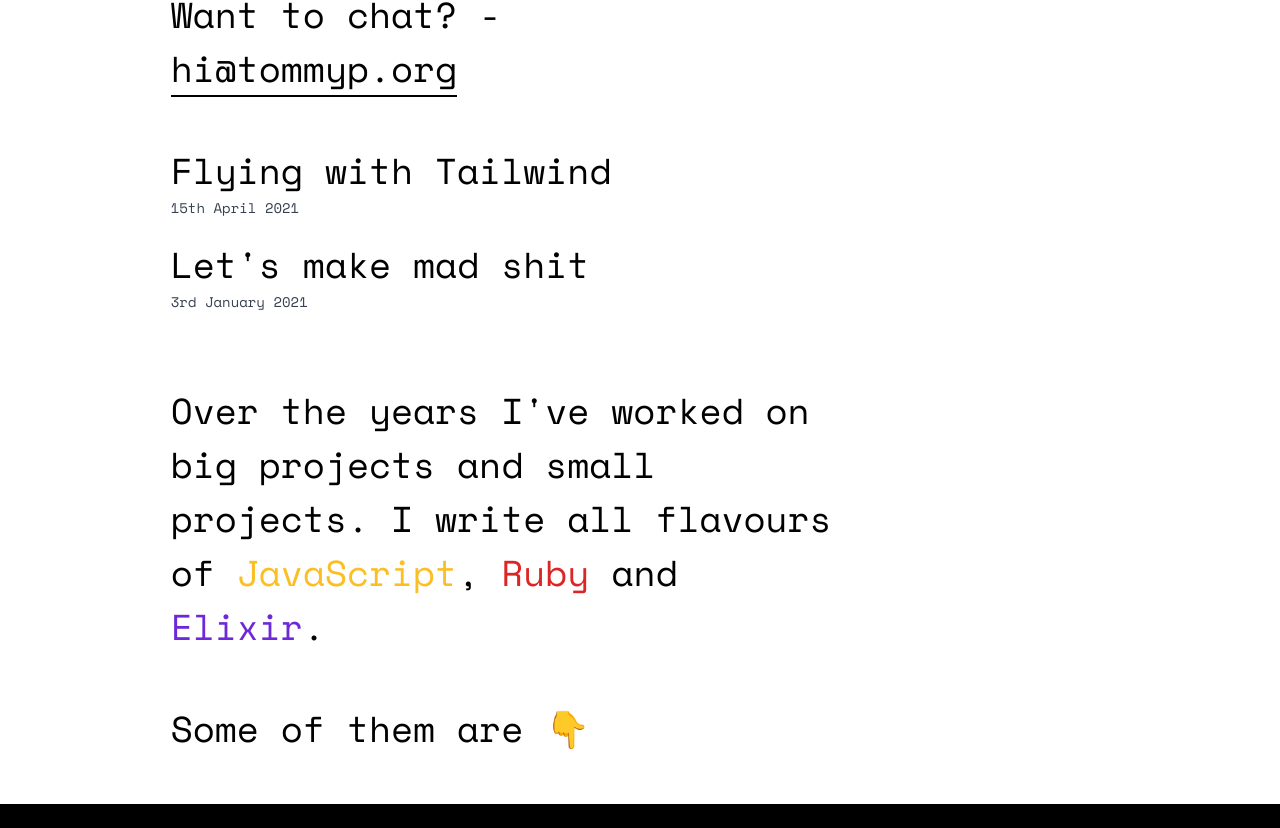
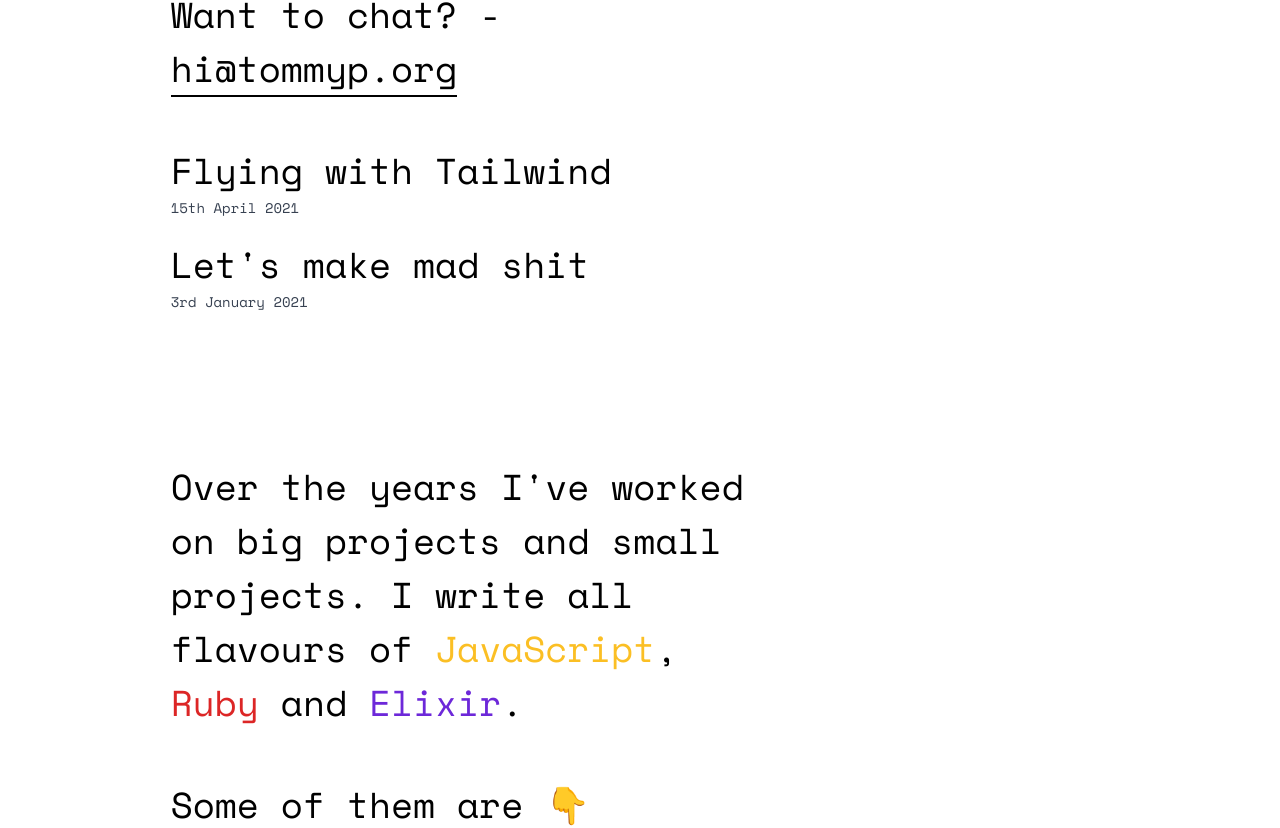
Before and after one commit to tommyp/tommyp.org, a Next.js app: page / in a window 1280 px wide. Shown: the part 508-1336 px from the top of the page. Built offline with nearby package versions, Linux system fonts and the light colour scheme; what tailwindcss-border-gradients would draw is missing.

Commit message:
move things around

```diff
--- a/components/external_a.js
+++ b/components/external_a.js
@@ -13,7 +13,8 @@ const ExtA = ({
     <a
       href={href}
       className={`
-        border-b-2
+      border-b
+        md:border-b-2
         transition
         duration-200
         ease-in-out
--- a/pages/index.js
+++ b/pages/index.js
@@ -64,10 +64,12 @@ function Index() {
             opportunities.
           </p>
           <p className="mb-12 leading-normal">
-            Want to chat? -{" "}
-            <ExtA href="mailto:hi@tommyp.org">hi@tommyp.org</ExtA>
+            Want to chat? <span className="hidden md:inline">-</span>{" "}
+            <span className="block md:inline">
+              <ExtA href="mailto:hi@tommyp.org">hi@tommyp.org</ExtA>
+            </span>
           </p>
-          <ul>
+          <ul className="pb-32">
             {posts.map((post, idx) => {
               return (
                 <li className="mb-5" key={idx}>
@@ -83,21 +85,23 @@ function Index() {
               );
             })}
           </ul>
+
+          <div>
+            <p className=" mb-12 leading-normal">
+              Over the years I&apos;ve worked on big projects and small
+              projects. I write all flavours of{" "}
+              <span className="text-amber-400">JavaScript</span>,{" "}
+              <span className="text-red-600">Ruby</span> and{" "}
+              <span className="text-violet-700">Elixir</span>.
+            </p>
+            <p className="mb-12 leading-normal">Some of them are 👇</p>
+          </div>
         </section>
       </section>
       <span id="work"></span>
-      <section className="container mx-auto w-full md:w-5/6 lg:pl-16 font-mono text-xl sm:text-2xl lg:text-4xl">
-        <p className="w-full px-16 lg:px-0 lg:w-2/3 mb-12 leading-normal">
-          Over the years I&apos;ve worked on big projects and small projects. I
-          write all flavours of{" "}
-          <span className="text-amber-400">JavaScript</span>,{" "}
-          <span className="text-red-600">Ruby</span> and{" "}
-          <span className="text-violet-700">Elixir</span>.
-        </p>
-        <p className="w-full px-16 lg:px-0 lg:w-2/3 mb-12 leading-normal">
-          Some of them are 👇
-        </p>
-      </section>
+      {/* <section className="container mx-auto w-full md:w-5/6 lg:pl-16 font-mono text-xl sm:text-2xl lg:text-4xl"> */}
+
+      {/* </section> */}
       <section className="w-screen font-serif bg-black text-white">
         <section className="container w-5/6 mx-auto pt-10 pb-10">
           <h2 className="text-4xl md:text-6xl">
```
